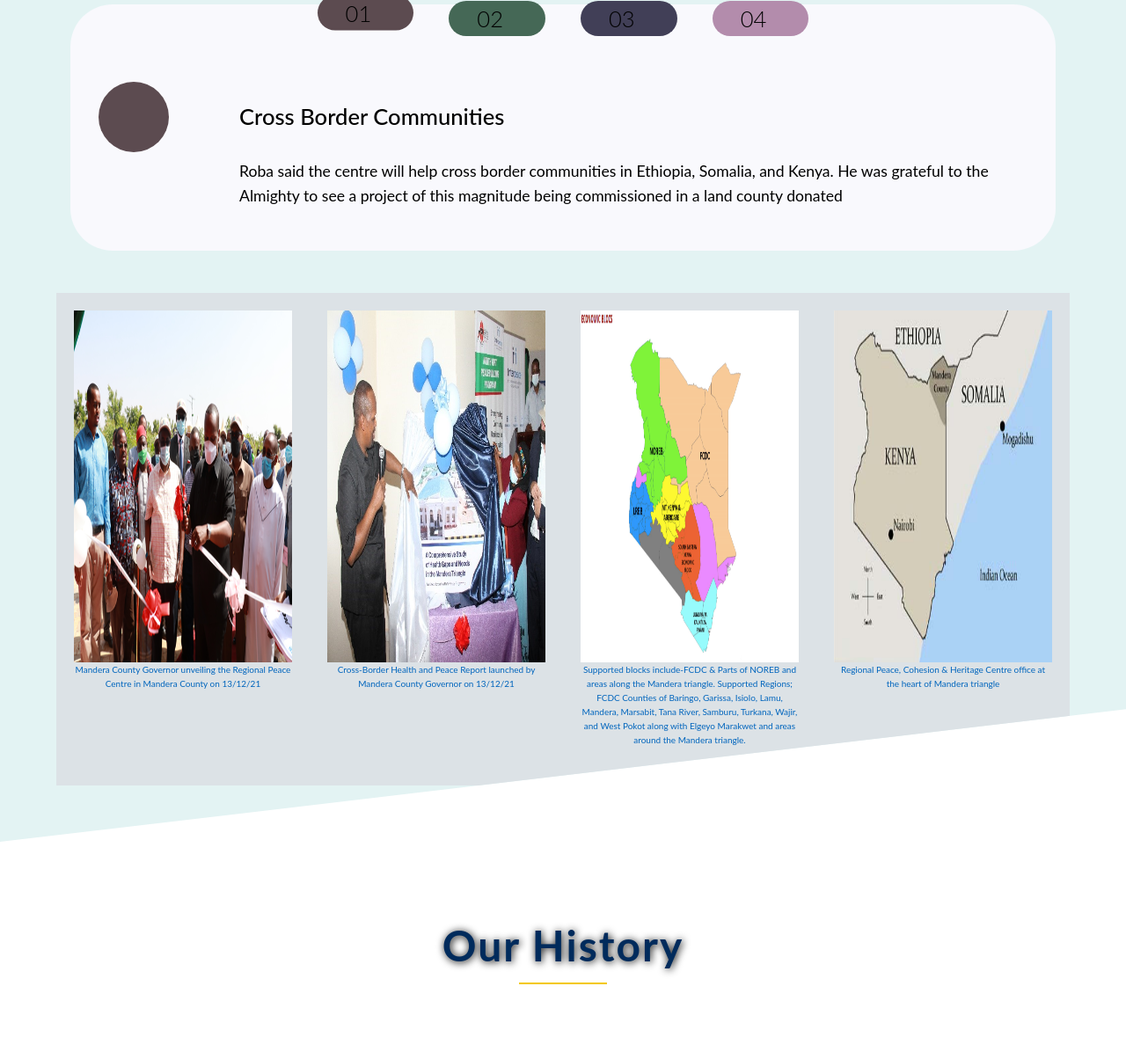
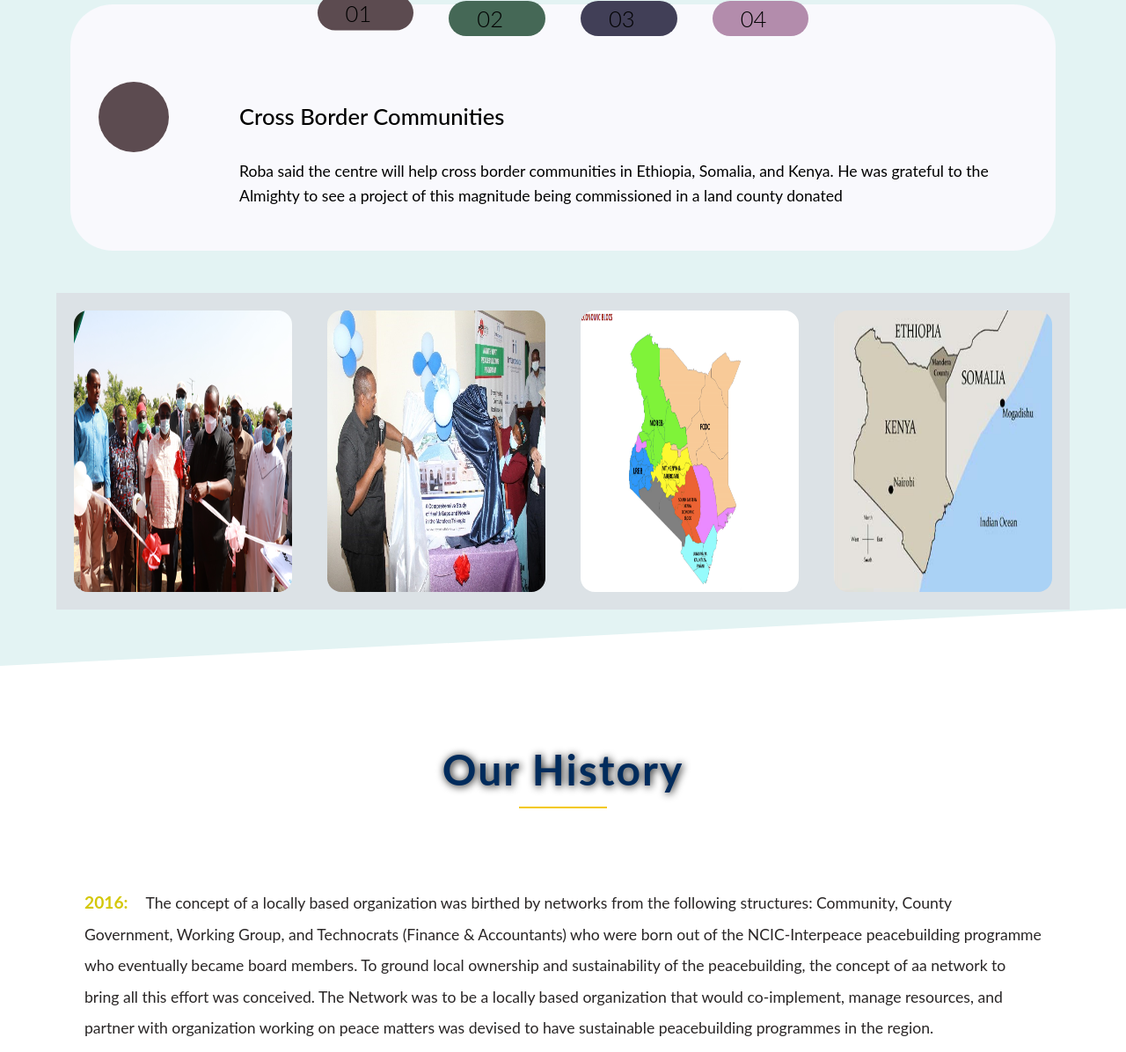
Before and after one commit to Teddykavooh/Interpeace-Project, a PHP site: page /public.html in a window 1280 px wide. Shown: the part 695-1891 px from the top of the page at 88% size. Run offline with PHP 8.4, Linux system fonts and the light colour scheme; some libraries are stand-ins or nearby versions.

Commit message:
Tweak unveil cards

```diff
--- a/css/styles.css
+++ b/css/styles.css
@@ -363,7 +363,7 @@ input[type="checkbox"] {
   text-align: center;
   font-size: 1.1rem;
   background-color: #e3f3f3;
-  clip-path: polygon(0 0, 100% 0, 100% 90%, 0 100%);
+  clip-path: polygon(0 0, 100% 0, 100% 95%, 0 100%);
   z-index: 20; }
 
 .mandate {
@@ -888,14 +888,15 @@ input[type="checkbox"] {
   background-color: #dce2e6;
   display: flex;
   justify-content: space-between;
-  height: 70vh;
+  height: auto;
   scroll-margin-top: 18vh; }
 
 .section:hover img {
   filter: grayscale(1); }
 
 .section_content {
-  height: 50vh;
+  position: relative;
+  height: 40vh;
   width: 70vh;
   box-sizing: border-box;
   margin: 20px;
@@ -906,17 +907,38 @@ input[type="checkbox"] {
     margin-right: auto;
     width: 100%;
     height: 100%;
-    transition: 0.3s; }
-  .section_content img:hover {
-    filter: none;
-    transform: scale(1.5);
-    height: inherit; }
+    transition: 0.3s;
+    border-radius: 1rem; }
   .section_content p {
-    max-height: 15vh;
     width: 100%;
-    font-size: x-small;
-    color: #0065bd;
+    height: auto;
+    font-size: medium;
+    text-align: center; }
+  .section_content__img_desc {
+    position: absolute;
+    bottom: 0;
+    left: 0;
+    padding: 0.2rem;
+    width: 100%;
+    max-height: 30%;
+    font-family: 'Raleway', sans-serif;
+    font-size: 12px;
+    color: white;
+    opacity: 0;
+    background: black;
+    transition: .9s;
     overflow: auto; }
+
+.section_content:hover {
+  filter: none;
+  transform: scale(1.1);
+  height: inherit;
+  color: white; }
+  .section_content:hover .section_content__img_desc {
+    opacity: 0.7;
+    border-radius: 1rem; }
+  .section_content:hover img {
+    filter: none; }
 
 @media screen and (max-width: 800px) {
   .section {
--- a/public.html
+++ b/public.html
@@ -210,19 +210,19 @@
         <div class="section" id="gallery">
           <div class="section_content">
               <img title="img3" src="./Images/sect1.png">
-              <p>Mandera County Governor unveiling the Regional Peace Centre in Mandera County on 13/12/21</p>
+              <div class="section_content__img_desc"><p>Mandera County Governor unveiling the Regional Peace Centre in Mandera County on 13/12/21</p></div>
           </div>
           <div class="section_content">
               <img title="img3" src="./Images/sect2.jpg">
-              <p>Cross-Border Health and Peace Report launched by Mandera County Governor on 13/12/21</p>
+              <div class="section_content__img_desc"><p>Cross-Border Health and Peace Report launched by Mandera County Governor on 13/12/21</p></div>
           </div>
           <div class="section_content">
               <img title="img3" src="./Images/orig3.png">
-              <p>Supported blocks include-FCDC & Parts of NOREB and areas along the Mandera triangle. Supported Regions; FCDC Counties of Baringo, Garissa, Isiolo, Lamu, Mandera, Marsabit, Tana River, Samburu, Turkana, Wajir, and West Pokot along with Elgeyo Marakwet and areas around the Mandera triangle.</p>
+              <div class="section_content__img_desc"><p>Supported blocks include-FCDC & Parts of NOREB and areas along the Mandera triangle. Supported Regions; FCDC Counties of Baringo, Garissa, Isiolo, Lamu, Mandera, Marsabit, Tana River, Samburu, Turkana, Wajir, and West Pokot along with Elgeyo Marakwet and areas around the Mandera triangle.</p></div>
           </div>
           <div class="section_content">
               <img title="img3" src="./Images/mand.png">
-              <p>Regional Peace, Cohesion & Heritage Centre office at the heart of Mandera triangle</p>
+              <div class="section_content__img_desc"><p>Regional Peace, Cohesion & Heritage Centre office at the heart of Mandera triangle</p></div>
           </div>
         </div>
   </div>
--- a/sass/_cards.scss
+++ b/sass/_cards.scss
@@ -2,7 +2,7 @@
   background-color: #dce2e6;
   display: flex;
   justify-content: space-between;
-  height: 70vh;
+  height: auto;
   scroll-margin-top: 18vh;
   // padding: 20px 20px 20px 20px;
 }
@@ -14,7 +14,8 @@
 }
 
 .section_content {
-  height: 50vh;
+  position: relative;
+  height: 40vh;
   width: 70vh;
   // border: 1px solid blue;
   box-sizing: border-box;
@@ -28,20 +29,47 @@
     width: 100%;
     height: 100%;
     transition: 0.3s;
-  }
-
-  img:hover {
-    filter: none;
-    transform: scale(1.5);
-    height: inherit;
+    border-radius: 1rem;
   }
 
   p {
-    max-height: 15vh;
     width: 100%;
-    font-size: x-small;
-    color: #0065bd;
+    height: auto;
+    font-size: medium;
+    text-align: center;
+  }
+
+  &__img_desc {
+    position: absolute;
+		bottom: 0;
+		left: 0;
+		padding: 0.2rem;
+		width: 100%;
+    max-height: 30%;
+		font-family: 'Raleway', sans-serif;
+		font-size: 12px;
+		color: white;
+		opacity: 0;
+    background: black;
+		// background: linear-gradient(0deg, rgba(0, 0, 0, .5) 0%, rgba(255, 255 ,255 , 0) 100%);
+		transition: .9s;
     overflow: auto;
+  }
+}
+
+.section_content:hover {
+  filter: none;
+  transform: scale(1.1);
+  height: inherit;
+  color: white;
+
+  .section_content__img_desc {
+    opacity: 0.7;
+    border-radius: 1rem;
+  }
+
+  img {
+    filter: none;
   }
 }
 
--- a/sass/_components.scss
+++ b/sass/_components.scss
@@ -190,7 +190,7 @@ $scroll-marg-size: 18.5vh;
   font-size: 1.1rem;
   background-color: rgb(227, 243, 243);
 
-  clip-path: polygon(0 0, 100% 0, 100% 90%, 0 100%);
+  clip-path: polygon(0 0, 100% 0, 100% 95%, 0 100%);
   z-index: 20;
 }
 
```
